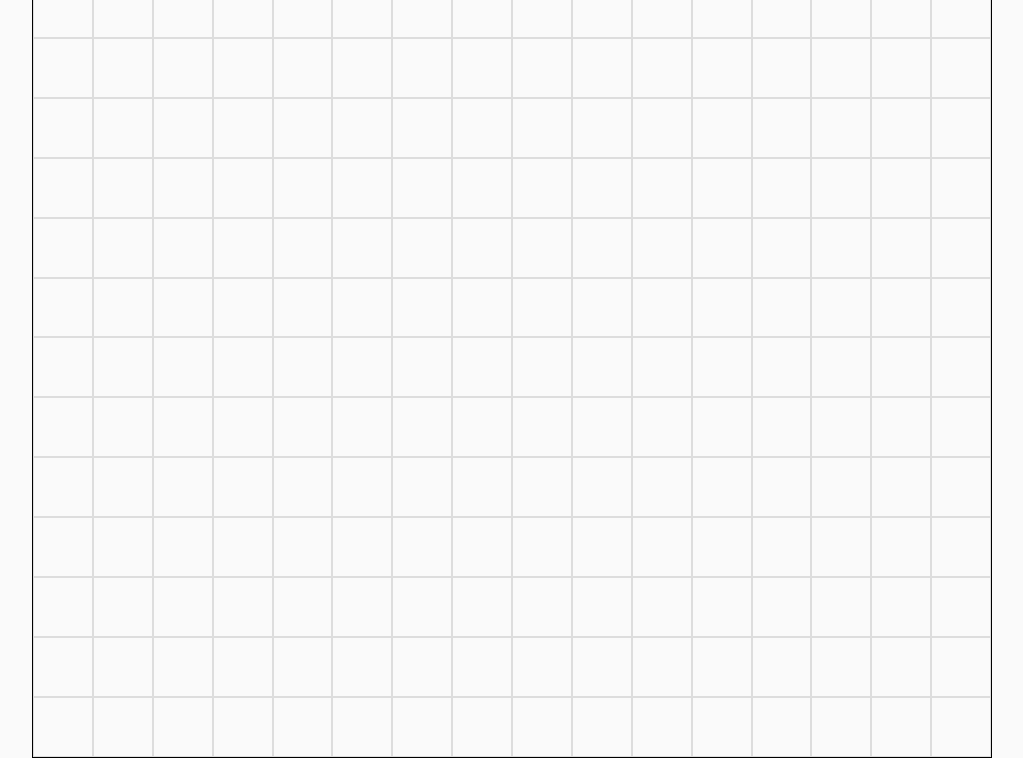
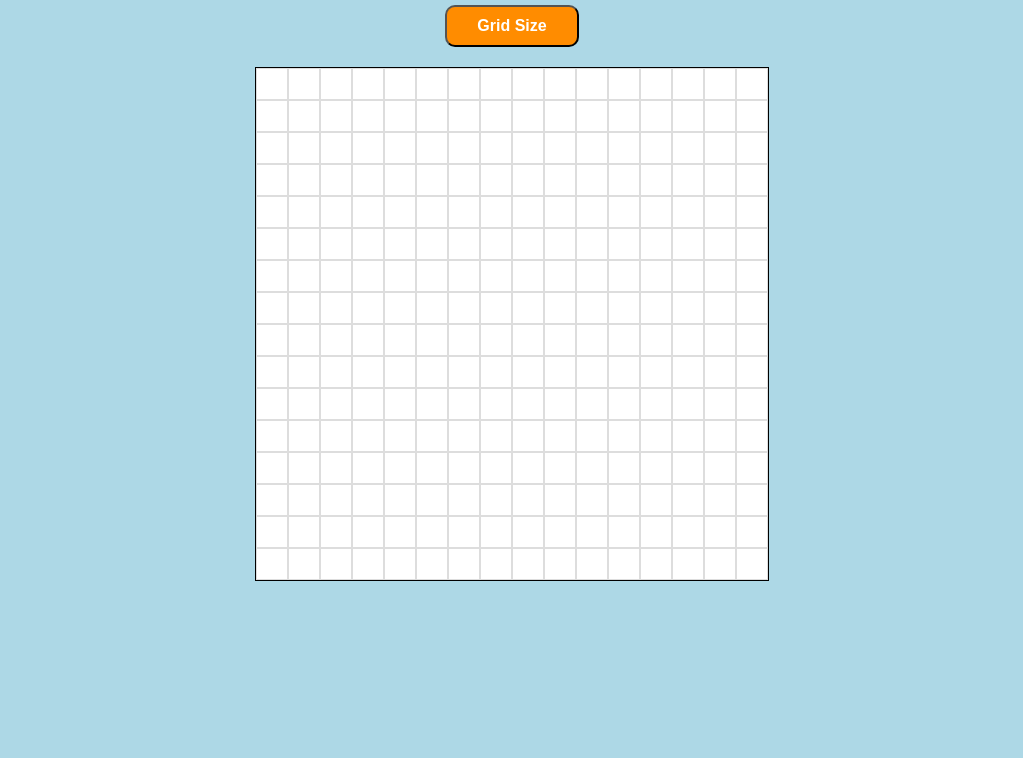
Before and after one commit to PierreGronnier/odin-etch-a-sketch, a plain HTML site: page index.html in a window 1280 px wide. Shown: the part 141-899 px from the top of the page, without its empty margins (128-1151 px from the left). After the commit the page ends 800 px from the top, so only its background shows below. Drawn offline with Linux system fonts and the light colour scheme.

Commit message:
change style and add function gridChange

```diff
--- a/css/style.css
+++ b/css/style.css
@@ -5,12 +5,39 @@
 }
 
 body {
+    background-color: lightblue;
     display: flex;
     flex-direction: column;
     align-items: center;
     justify-content: center;
     height: 100vh;
-    background-color: #fafafa;
+}
+
+h1 {
+    font-size: 2.5rem;
+    margin-bottom: 20px;
+    text-align: center;
+}
+
+.content {
+    display: flex;
+    flex-direction: column;
+    align-items: center;
+    justify-content: center;
+    width: 100%;
+    max-width: 960px;
+}
+
+button {
+    background-color: darkorange;
+    color: white;
+    padding: 10px 30px;
+    border-radius: 10px;
+    cursor: pointer;
+    font-size: 16px;
+    font-weight: bold;
+    margin-bottom: 20px;
+    text-align: center;
 }
 
 .gridContainer {
@@ -18,8 +45,9 @@ body {
     flex-wrap: wrap;
     width: 100%;
     max-width: 960px;
-    margin: auto;
     border: 1px solid #000;
+    background-color: white;
+    justify-content: center;
 }
 
 .gridItem {
--- a/index.html
+++ b/index.html
@@ -6,7 +6,12 @@
     <title>Etch-a-sketch</title>
 </head>
 <body>
-    <h1>Etch-a-sketch</h1>
-    <div class="gridContainer"><!-- Grid here --></div>
+    <div class="background">
+        <h1>Etch-a-sketch</h1>
+        <div class="content">
+            <button id="gridSize">Grid Size</button>
+            <div class="gridContainer"><!-- Grid here! --></div>
+        </div>
+    </div>
 </body>
 </html>
--- a/js/script.js
+++ b/js/script.js
@@ -1,12 +1,32 @@
 let gridContainer = document.querySelector(".gridContainer");
+let gridSize = document.querySelector("#gridSize")
 let grid = 16 * 16;
 
+function createGrid(){
+    gridContainer.innerHTML = "";
     for (let i = 1; i <= grid; i++){
         const gridItem = document.createElement("div");
         gridItem.classList.add("gridItem")
-    gridItem.style.flexBasis = "calc(100% / 16)";
+        gridItem.style.flexBasis = `calc(100% / ${Math.sqrt(grid)})`;
         gridItem.addEventListener("mouseover", () => {
             gridItem.style.backgroundColor = "black"
         })
         gridContainer.appendChild(gridItem)
     }
+}
+
+function gridChange(){
+    gridSize.addEventListener("click", () => {
+        const newSize = prompt("Enter the number of squares per side (between 1 and 100)")
+        if (newSize > 100 || newSize < 1){
+            alert("Please enter a number between 1 and 100")
+        }
+        else {
+            grid = newSize * newSize
+            createGrid()
+        }
+    })
+}
+
+createGrid();
+gridChange();
```
Lines whose indentation alone changed are shown as unchanged.
